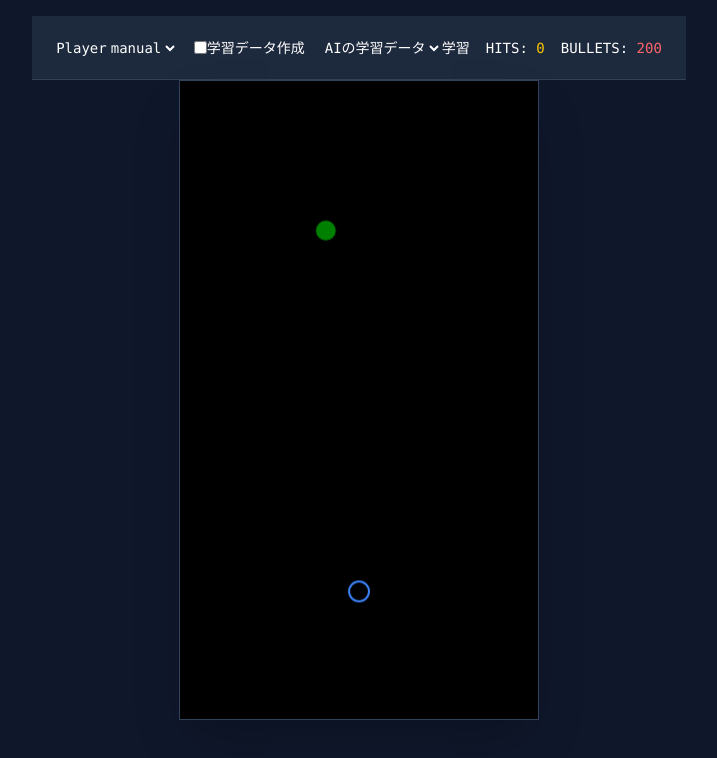
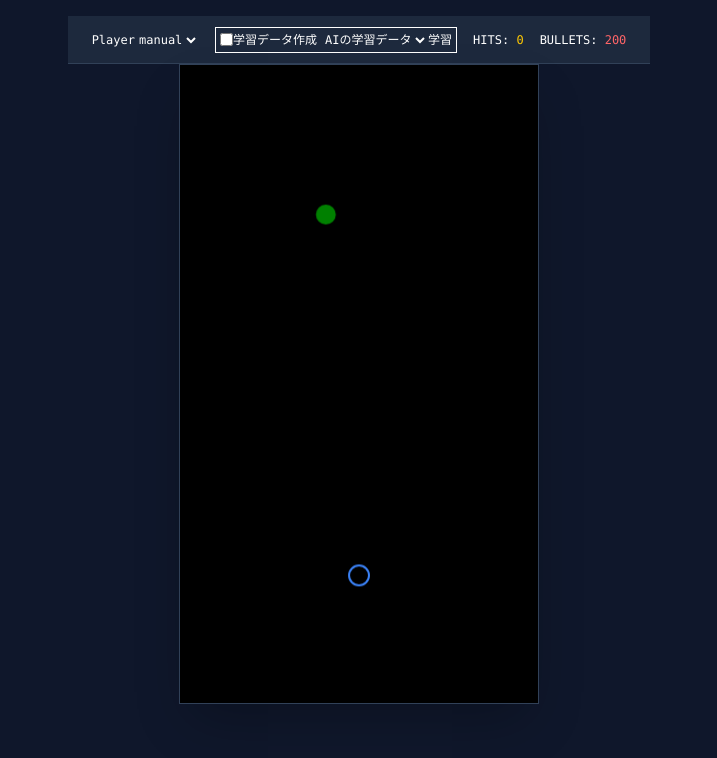
Before and after one commit to toyohisa2nakada/sniper-app, a React (Vite) app: page / in a window 1280 px wide. Shown: the top 758 px of the page, without its empty margins (281-998 px from the left). Built offline with nearby package versions, Linux system fonts and the light colour scheme.

Commit message:
画面の微調整

```diff
--- a/src/components/GameCanvas.tsx
+++ b/src/components/GameCanvas.tsx
@@ -155,7 +155,7 @@ export default function GameCanvas() {
 
     return (
         <main className="flex flex-col items-center justify-center p-4">
-            <header className="h-16 bg-slate-800 text-white flex items-center justify-between px-6 border-b border-slate-700 gap-4 font-mono text-sm">
+            <header className="h-12 bg-slate-800 text-white flex items-center justify-between px-6 border-b border-slate-700 gap-4 font-mono text-xs">
                 <div className="flex items-center gap-0 bg-inherit">
                     <label htmlFor="agent-select">Player</label>
                     <select
@@ -170,6 +170,7 @@ export default function GameCanvas() {
                         <option value="random">random</option>
                     </select>
                 </div>
+                <div className="flex flex-row gap-1 p-1 border bg-inherit">
                     <div className="flex items-center gap-0 bg-inherit">
                         <input id="create-trainingData" type="checkbox" className="px-3 bg-blue-500 text-white rounded hover:bg-blue-600" />
                         <label htmlFor="create-trainingData">学習データ作成</label>
@@ -187,6 +188,7 @@ export default function GameCanvas() {
                         </select>
                         <button onClick={handleStartLearning}>学習</button>
                     </div>
+                </div>
                 <div>HITS: <span ref={hitCountRef} className="text-yellow-400">0</span></div>
                 <div>BULLETS: <span ref={remainingBulletsRef} className="text-red-400">10</span></div>
             </header>
```
Lines whose indentation alone changed are shown as unchanged.
